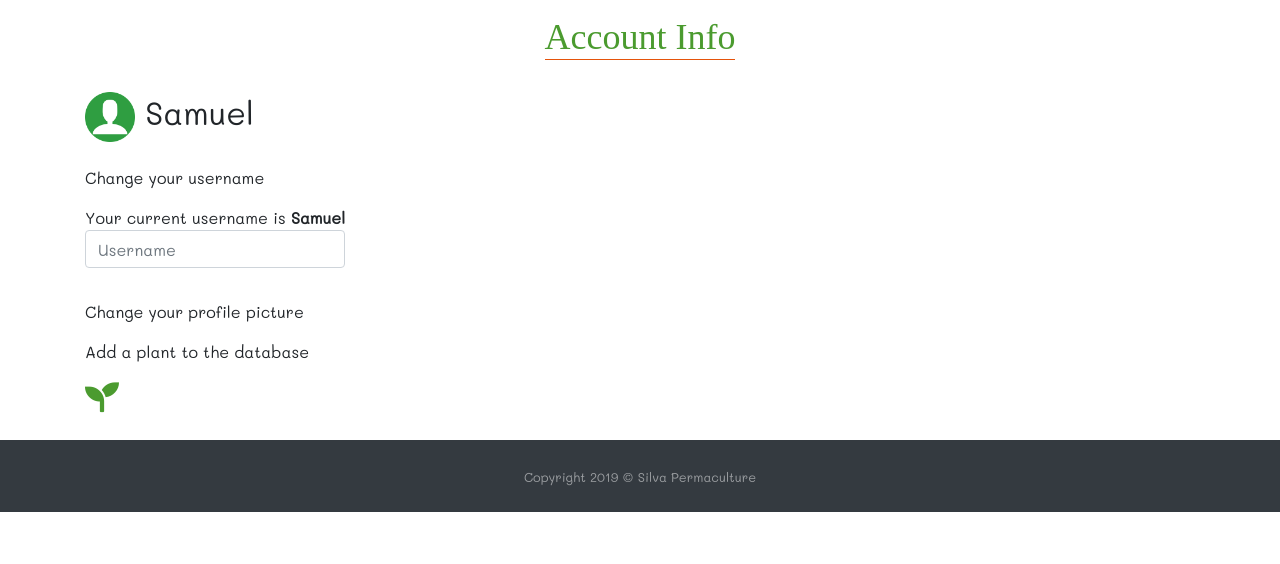
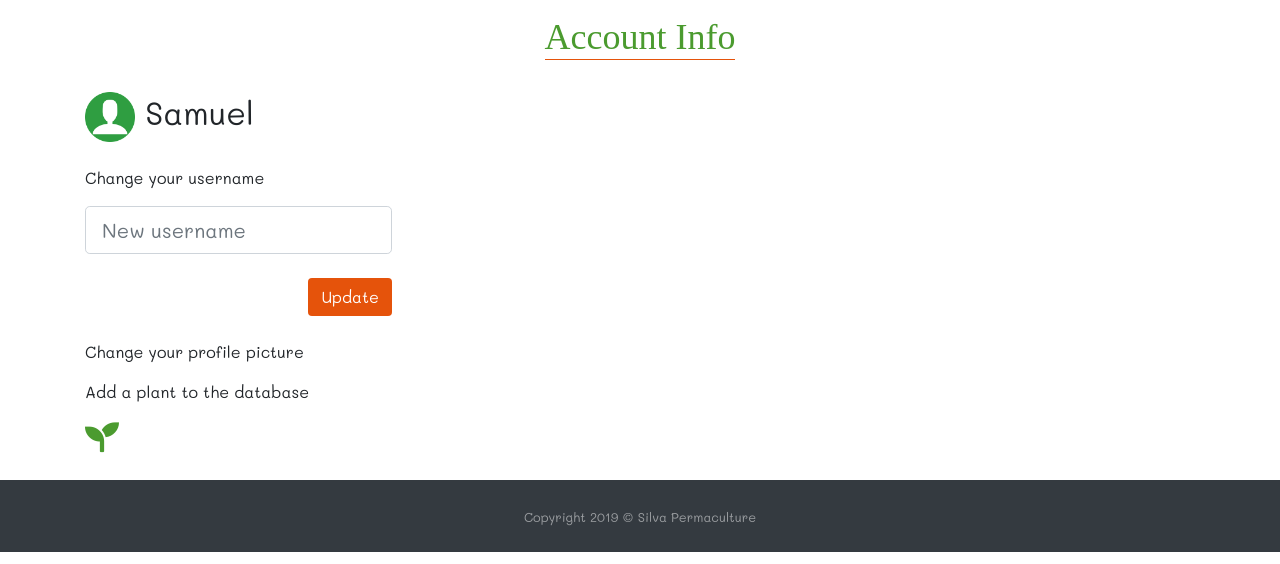
Before and after one commit to Walachul/SilvaPermaculture, a Flask app: page /account in a window 1280 px wide. Shown: the part 104-668 px from the top of the page. Run offline with Flask 2, Linux system fonts and the light colour scheme; a user stored in the database is signed in; some libraries are stand-ins or nearby versions.

Commit message:
Created the update form and rendered it in the account template. User will be able to update image and username.

```diff
--- a/silvapermaculture/forms.py
+++ b/silvapermaculture/forms.py
@@ -1,4 +1,5 @@
 from flask_wtf import FlaskForm
+from flask_login import current_user
 from wtforms import StringField, PasswordField, SubmitField, BooleanField
 from wtforms.validators import DataRequired, Length, EqualTo, ValidationError
 from silvapermaculture.models import User
@@ -23,3 +24,15 @@ class UserLoginForm(FlaskForm):
     password = PasswordField('Password', validators=[DataRequired()])
     remember_me = BooleanField('Remember Me')
     submit = SubmitField('Login')
+
+class UpdateAccountForm(FlaskForm):
+    new_username = StringField('New username', render_kw={"placeholder": "New username"},
+                           validators=[DataRequired(), Length(min=2, max=20)])
+
+    submit = SubmitField('Update')
+
+    def validate_username(self, new_username):
+        if new_username.data != current_user.username:
+            user = User.query.filter_by(new_username=username.data).first()
+            if user:
+                raise ValidationError('That username is taken. Please choose another one.')
--- a/silvapermaculture/routes.py
+++ b/silvapermaculture/routes.py
@@ -1,6 +1,6 @@
 from flask import render_template, url_for, flash, redirect, request
 from silvapermaculture import app, db, bcrypt
-from silvapermaculture.forms import UserRegistrationForm, UserLoginForm
+from silvapermaculture.forms import UserRegistrationForm, UserLoginForm, UpdateAccountForm
 from silvapermaculture.models import User, Plants, Medicinal_Use, Dynamic_Nutrient_Accumulated, Nitrogen_Fixers_Nursing
 from flask_login import login_user, current_user, logout_user, login_required
 
@@ -85,8 +85,10 @@ def logout():
 @app.route("/account")
 @login_required
 def account():
+    form = UpdateAccountForm()
     image_file = url_for('static', filename='img/profile_user/' + current_user.image_file)
-    return render_template('account.html', title='Account', image_file=image_file)
+    return render_template('account.html', title='Account',
+                           image_file=image_file, form=form)
 
 
 @app.route("/contact")
--- a/silvapermaculture/templates/account.html
+++ b/silvapermaculture/templates/account.html
@@ -14,8 +14,22 @@
             <div class="col-12 col-lg-4">
                 <p class="text-left">Change your username</p>
                 <div class="input-group mb-3">
-                    <p class="text-left">Your current username is <span class="font-weight-bold">{{ current_user.username }}</span><br/>
-                    <input type="text" class="form-control" placeholder="Username" aria-label="Username" aria-describedby="basic-addon1"></p>
+                    <form method="POST" action="">
+                        {{ form.hidden_tag() }} <!-- CSRF token -->
+                          <div class="form-group">
+                                {% if form.new_username.errors %}
+                                    {{ form.new_username(class="form-control form-control-lg is-invalid") }}
+                                <div class="invalid-feedback">
+                                    {% for error in form.new_username.errors %}
+                                        <span>{{ error }}</span>
+                                    {% endfor %}
+                                </div>
+                              {% else %}
+                              {{ form.new_username(class="form-control form-control-lg") }}
+                              {% endif %}
+                          </div>
+                            {{ form.submit(class="btn float-right my-2", id="register-btn") }}
+                    </form>
 
                 </div>
             </div>
```
